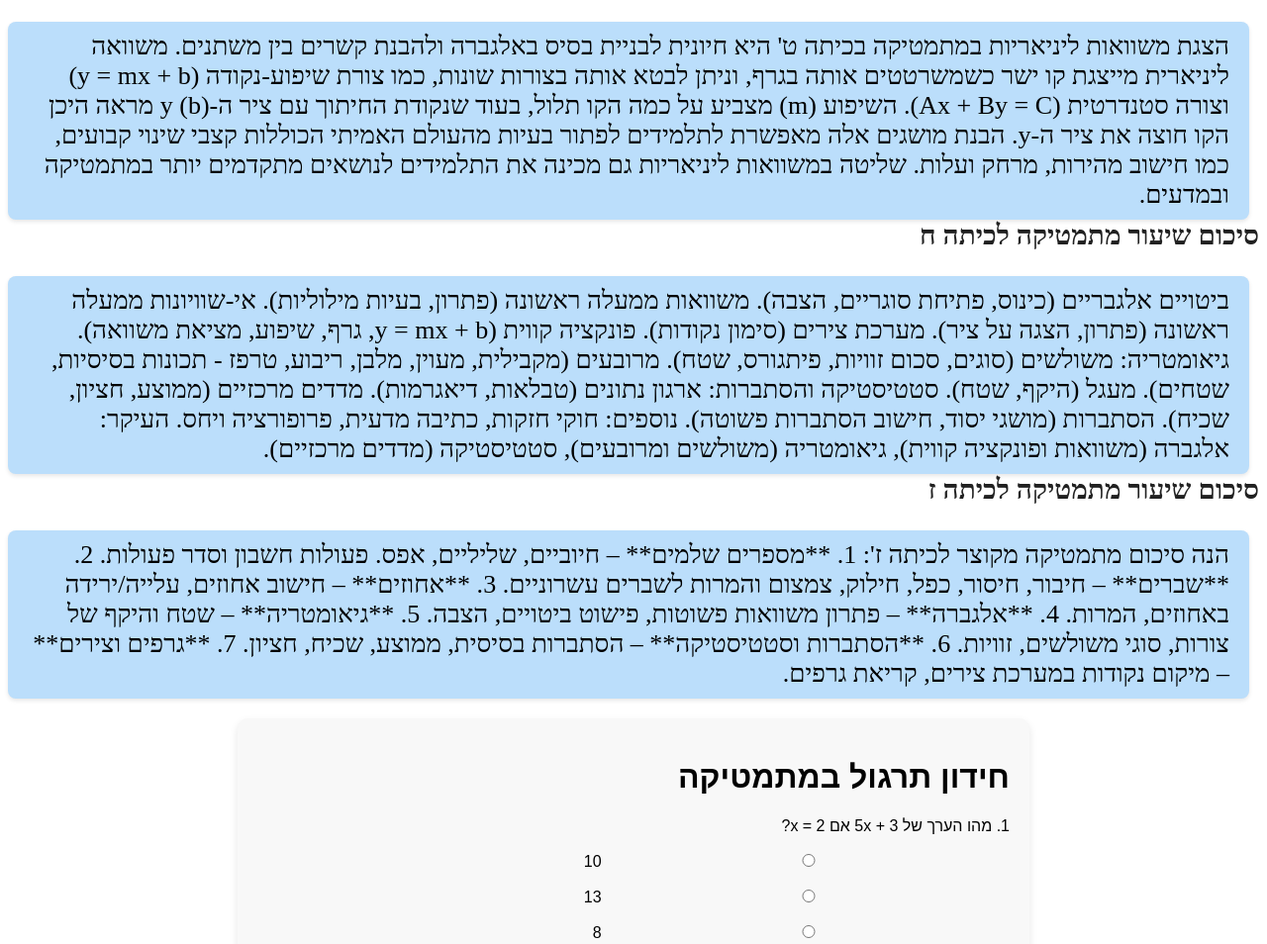
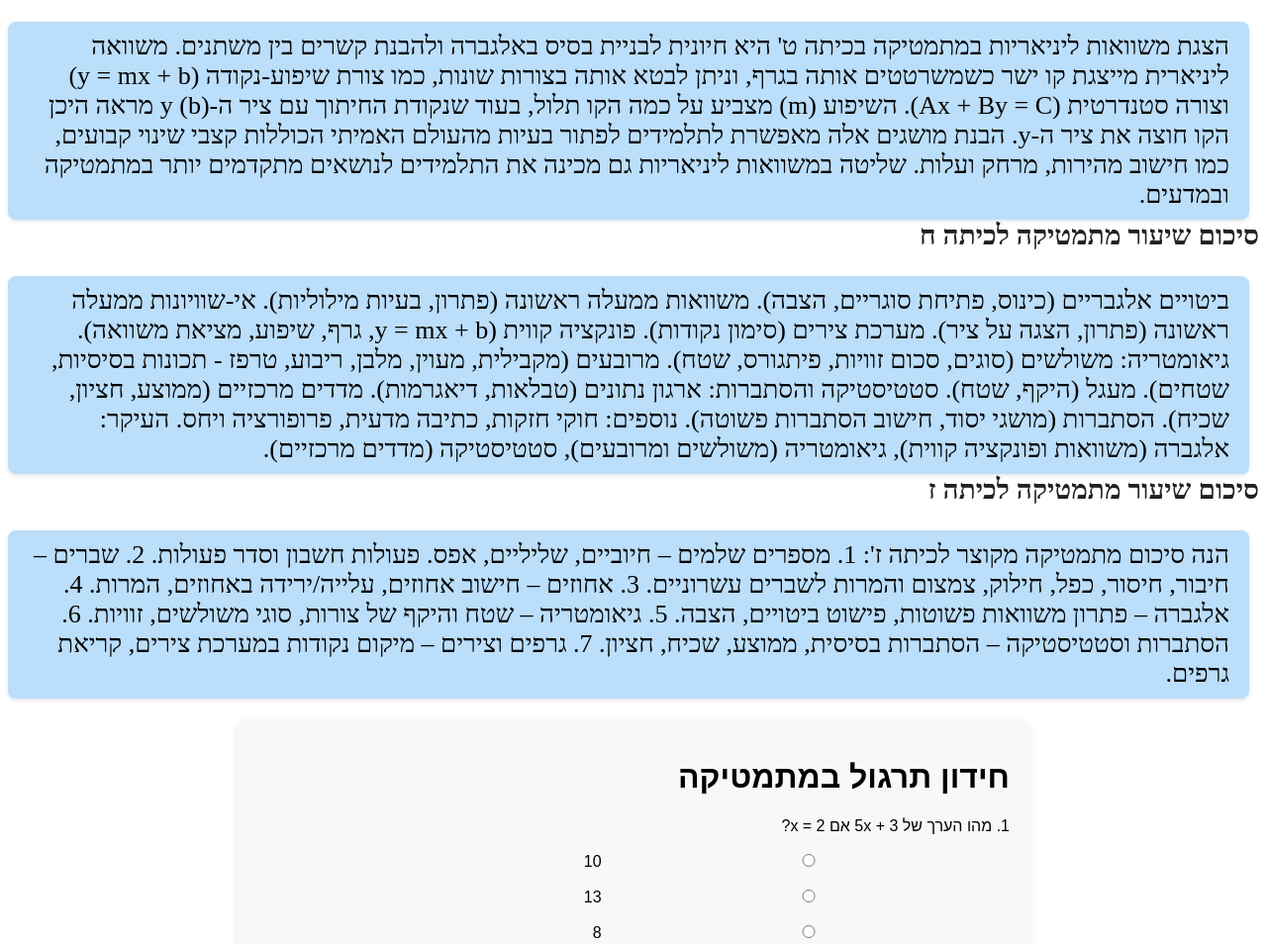
Before and after one commit to talmeshulam2010/hackathon.web2, a plain HTML site: page pages/Math.html in a window 1280 px wide. Shown: the part 143-1097 px from the top of the page at 99% size. Drawn offline with Linux system fonts and the light colour scheme.

Commit message:
Update Math.html

```diff
--- a/pages/Math.html
+++ b/pages/Math.html
@@ -54,13 +54,13 @@
             <h1 class="summary_title"> סיכום שיעור מתמטיקה לכיתה ז</h1>
             <div class="summary_box">
                 הנה סיכום מתמטיקה מקוצר לכיתה ז':
-1. **מספרים שלמים** – חיוביים, שליליים, אפס. פעולות חשבון וסדר פעולות.
-2. **שברים** – חיבור, חיסור, כפל, חילוק, צמצום והמרות לשברים עשרוניים.
-3. **אחוזים** – חישוב אחוזים, עלייה/ירידה באחוזים, המרות.
-4. **אלגברה** – פתרון משוואות פשוטות, פישוט ביטויים, הצבה.
-5. **גיאומטריה** – שטח והיקף של צורות, סוגי משולשים, זוויות.
-6. **הסתברות וסטטיסטיקה** – הסתברות בסיסית, ממוצע, שכיח, חציון.
-7. **גרפים וצירים** – מיקום נקודות במערכת צירים, קריאת גרפים.
+1. מספרים שלמים – חיוביים, שליליים, אפס. פעולות חשבון וסדר פעולות.
+2. שברים – חיבור, חיסור, כפל, חילוק, צמצום והמרות לשברים עשרוניים.
+3. אחוזים – חישוב אחוזים, עלייה/ירידה באחוזים, המרות.
+4. אלגברה – פתרון משוואות פשוטות, פישוט ביטויים, הצבה.
+5. גיאומטריה – שטח והיקף של צורות, סוגי משולשים, זוויות.
+6. הסתברות וסטטיסטיקה – הסתברות בסיסית, ממוצע, שכיח, חציון.
+7. גרפים וצירים – מיקום נקודות במערכת צירים, קריאת גרפים.
 
             </div>
                 </div>
```
